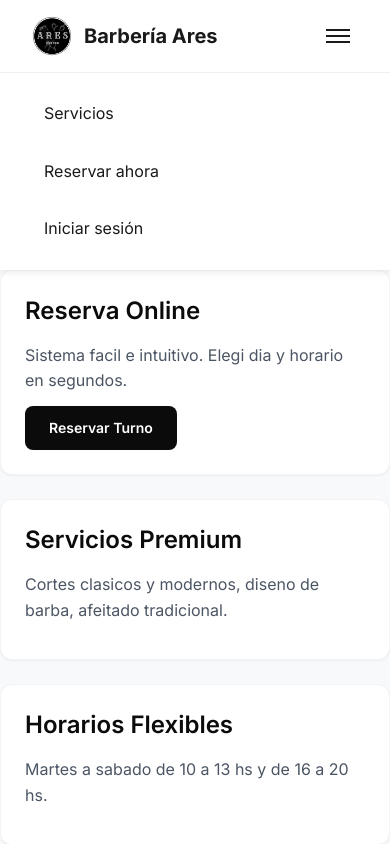
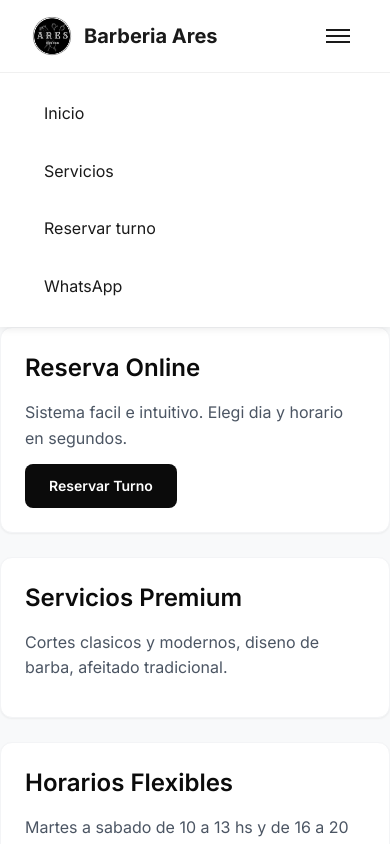
Before and after one commit to lionelc39/barberia-ares, a Next.js app: page / in a window 390 px wide. Both pictures are taken after a click on the button "Menu". Shown: the top 844 px of the page. Built offline with nearby package versions, Linux system fonts and the light colour scheme.

Commit message:
Update Header.tsx

```diff
--- a/src/components/Header.tsx
+++ b/src/components/Header.tsx
@@ -1,11 +1,20 @@
-// src/components/Header.tsx
 'use client'
 import Link from 'next/link'
 import Image from 'next/image'
-import { useState } from 'react'
+import { useState, useEffect } from 'react'
 
 export default function Header() {
   const [menuOpen, setMenuOpen] = useState(false)
+  const [isMobile, setIsMobile] = useState(false)
+
+  useEffect(() => {
+    const checkMobile = () => {
+      setIsMobile(window.innerWidth < 768)
+    }
+    checkMobile()
+    window.addEventListener('resize', checkMobile)
+    return () => window.removeEventListener('resize', checkMobile)
+  }, [])
 
   return (
     <header className="header-modern">
@@ -14,20 +23,17 @@ export default function Header() {
           <div className="logo-icon-modern">
             <Image src="/logo.png" alt="BA" width={40} height={40} className="rounded-full" />
           </div>
-          <span className="logo-text">Barbería Ares</span>
+          <span className="logo-text">Barberia Ares</span>
         </Link>
 
-        {/* Desktop Navigation */}
+        {!isMobile && (
           <div className="nav-actions-modern">
-          <Link href="/reserva" className="nav-link-modern">
-            Servicios
-          </Link>
-          <Link href="/reserva" className="btn-primary-modern">
-            Reservar ahora
-          </Link>
+            <Link href="/reserva" className="nav-link-modern">Servicios</Link>
+            <Link href="/reserva" className="btn-primary-modern">Reservar ahora</Link>
           </div>
+        )}
 
-        {/* Mobile Menu Button */}
+        {isMobile && (
           <button
             className="menu-mobile-modern"
             onClick={() => setMenuOpen(!menuOpen)}
@@ -37,20 +43,15 @@ export default function Header() {
             <span></span>
             <span></span>
           </button>
+        )}
       </nav>
 
-      {/* Mobile Menu */}
-      {menuOpen && (
+      {isMobile && menuOpen && (
         <div className="mobile-menu-modern">
-          <Link href="/reserva" onClick={() => setMenuOpen(false)}>
-            Servicios
-          </Link>
-          <Link href="/reserva" onClick={() => setMenuOpen(false)}>
-            Reservar ahora
-          </Link>
-          <Link href="/login" onClick={() => setMenuOpen(false)}>
-            Iniciar sesión
-          </Link>
+          <Link href="/" onClick={() => setMenuOpen(false)}>Inicio</Link>
+          <Link href="/reserva" onClick={() => setMenuOpen(false)}>Servicios</Link>
+          <Link href="/reserva" onClick={() => setMenuOpen(false)}>Reservar turno</Link>
+          <a href="https://wa.me/5493489594230" target="_blank" rel="noopener noreferrer" onClick={() => setMenuOpen(false)}>WhatsApp</a>
         </div>
       )}
     </header>
```
Lines whose indentation alone changed are shown as unchanged.
